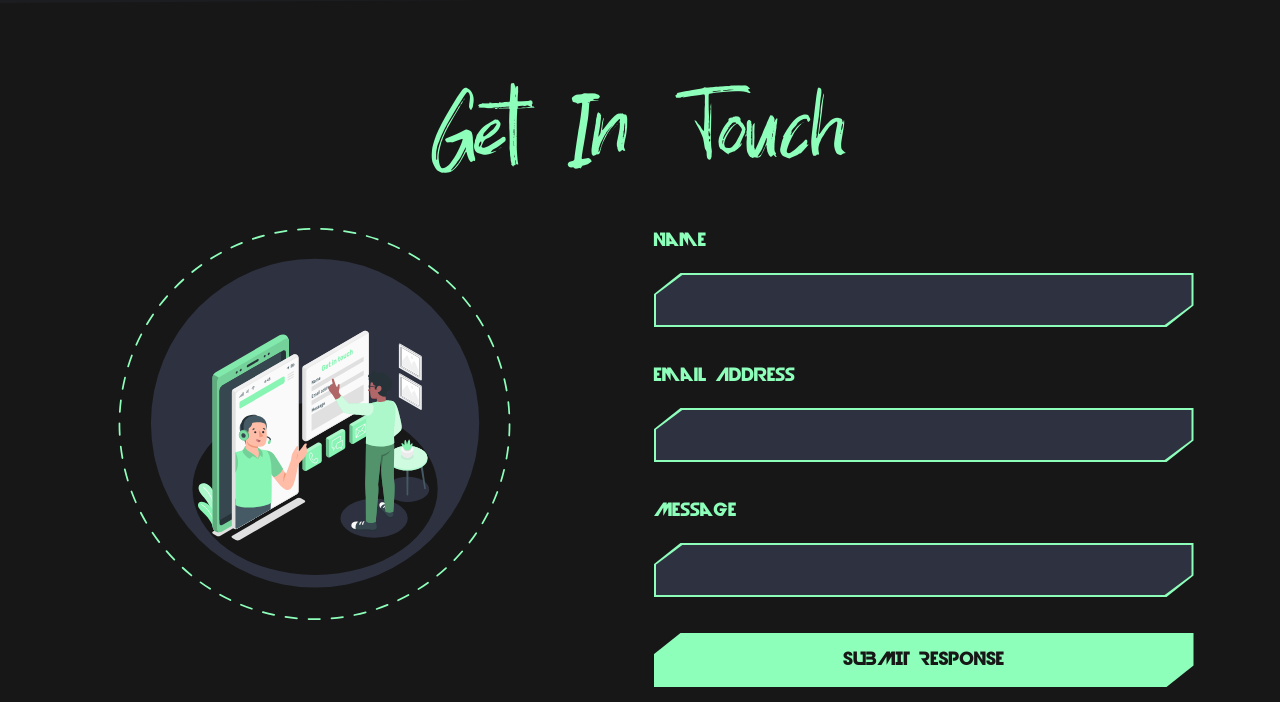
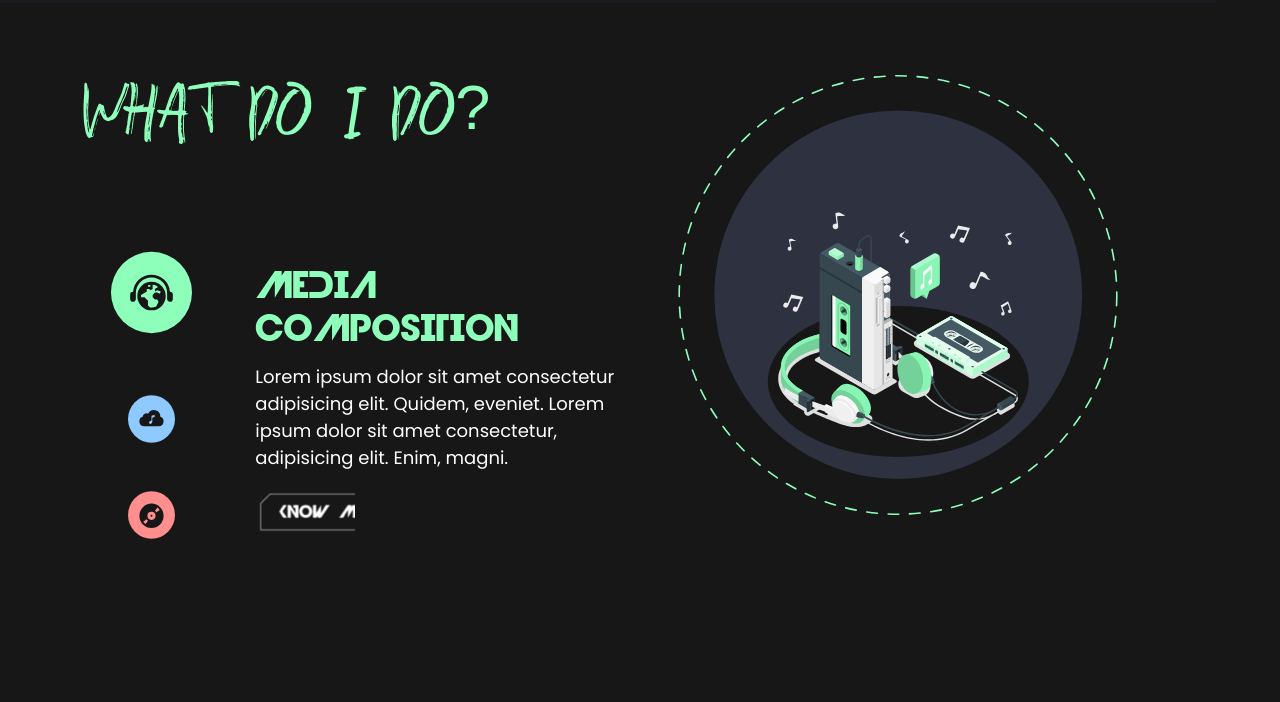
Before and after one commit to akshat100130/Backbencher_Portfolio, a plain HTML site: page home.html in a window 1280 px wide. Shown: the part 2333-3035 px from the top of the page. Drawn offline with nearby package versions, Linux system fonts and the light colour scheme.

Commit message:
commit 2

```diff
--- a/home.html
+++ b/home.html
@@ -106,6 +106,39 @@
 
         </div>
     </section>
+    <!-- ############################################### WHAT HE DO  -->
+    <section id="whathedo">
+        <div class="container">
+            <div class="row">
+                <div class="col-md-6 col-sm-12">
+                    <h1 class="heading">WHAT DO I DO?</h1>
+                    <div class="rightside">
+                        <div class="col-md-3 col-sm-3 sideimages">
+                            <!-- <div class="vl"></div> -->
+                            <img class="imager chosen" src="./public/images/headphone.svg" alt="Music">
+                            <!-- <div class="vl"></div> -->
+                            <img class="imager notchosen" src="./public/images/soundcloud.svg" alt="Soundcloud">
+                            <!-- <div class="vl"></div> -->
+                            <img class="imager notchosen" src="./public/images/disk.svg" alt="Spotify">
+                        </div>
+                        <div class="texter">
+                            <h1 class="innerhead">
+                                MEDIA COMPOSITION
+                            </h1>
+                            <p class="desc">
+                                Lorem ipsum dolor sit amet consectetur adipisicing elit. Quidem, eveniet.  Lorem ipsum dolor sit amet consectetur, adipisicing elit. Enim, magni.
+                            </p>
+                            <button></button>
+                        </div>
+                    </div>
+                </div>
+                <div class="col-md-6 col-sm-3">
+                    <img class="sider" src="./public/images/whathedo1.svg" alt="Get In Touch">
+                </div>
+                </div>
+            </div>
+        </div>
+    </section>
 
     <!-- ############################################### GET IN TOUCH -->
 
--- a/public/style/home.css
+++ b/public/style/home.css
@@ -199,7 +199,7 @@ body{
 
     padding-bottom: 2rem;
 
-    text-align: center;
+    text-align: left;
     justify-content: center;
     align-items: center;
 }
@@ -242,7 +242,10 @@ body{
     height: 90vh;
     padding: 4rem 0;
     background-color: #1C1D20;
-    clip-path: polygon(5% 0, 100% 0, 100% 75%, 95% 99%, 0 100%, 0 25%);
+    clip-path: polygon(5% 0, 100% 0, 100% 75%, 95% 100%, 0 100%, 0 25%);
+}
+#fresh .heading{
+    text-align: center;
 }
 
 #fresh .imgContainer{
@@ -344,8 +347,8 @@ body{
     /* clip-path: polygon(5% 0, 100% 0, 100% 60%, 95% 100%, 0 100%, 0 40%); */
     position: relative;
     background: var(--heading);
-	-webkit-clip-path: polygon(5% 0, 100% 0, 100% 60%, 95% 100%, 0 100%, 0 40%);
-    clip-path: polygon(5% 0, 100% 0, 100% 60%, 95% 100%, 0 100%, 0 40%);
+	-webkit-clip-path: polygon(4% 0, 100% 0, 100% 70%, 96% 100%, 0 100%, 0 30%);
+    clip-path: polygon(4% 0, 100% 0, 100% 70%, 96% 100%, 0 100%, 0 30%);
     /* background-color: #1C1D20; */
     width: 30rem;
     height: 3rem;
@@ -359,7 +362,7 @@ body{
     bottom: 2px;
     background: #2E3240;
 	-webkit-clip-path: polygon(5% 0, 100% 0, 100% 54%, 95% 100%, 0 100%, 0 46%);
-    clip-path: polygon(5% 0, 100% 0, 100% 60%, 95% 100%, 0 100%, 0 40%);
+    clip-path: polygon(4% 0, 100% 0, 100% 70%, 96% 100%, 0 100%, 0 30%);
 }
 
 
@@ -380,7 +383,7 @@ body{
     height: 3rem;
     background-color: var(--heading);
 
-    clip-path: polygon(5% 0, 100% 0, 100% 60%, 95% 100%, 0 100%, 0 40%);
+    clip-path: polygon(4% 0, 100% 0, 100% 70%, 96% 100%, 0 100%, 0 30%);
 
     border: none;
     outline: none;
@@ -389,3 +392,79 @@ body{
     font-size: 1rem;
     font-family: Devils,sans-serif;
 }
+
+
+/*
+ ################################
+ ################# What he do
+ ################################
+ */
+
+ #whathedo{
+    padding: 4rem 0;
+    height: 87vh;
+}
+#whathedo h1{
+    font-family: Zallord,sans-serif;
+    padding-bottom: 2rem;
+    text-align: left;
+}
+#whathedo .rightside{
+    display: flex;
+}
+#whathedo .sideimages{
+    display: flex;
+    flex-direction: column;
+    align-items: center;
+}
+#whathedo .imager{
+    padding-top: 2rem;
+}
+#whathedo .vl{
+  border-left: 6px solid green;
+  height: 5rem;
+  margin-bottom: -5rem;
+  margin-top: -2rem;
+  z-index: -3;
+}
+#whathedo .chosen{
+
+    height: 60%;
+    width: 60%;
+}
+#whathedo .notchosen{
+
+    height: 35%;
+    width: 35%;
+}
+
+#whathedo .rightside .texter{
+    margin-top: 4rem;
+    margin-left: 2rem;
+}
+#whathedo .rightside .texter .innerhead{
+    font-family: Devils,sans-serif;
+    color: var(--heading);
+    font-size: 2rem;
+    /* margin-bottom: 0; */
+    padding-bottom: 0;
+}
+#whathedo .rightside .texter .desc{
+    /* margin-top: 0; */
+    font-family: Poppins,sans-serif;
+    color: var(--text);
+}
+#whathedo .rightside .texter button{
+    background-image: url("../1.png");
+    border: none;
+    height: 50px;
+    width: 100px;
+    background-repeat: no-repeat;
+    background-size: cover;
+    justify-content: center;
+}
+
+#whathedo .sider{
+    height: 90%;
+    width: 90%;
+}
```
Also changed, not shown: index.html (+1 -3 lines), public/images/backer.svg (added), public/images/disk.svg (added), public/images/headphone.svg (added), public/images/soundcloud.svg (added), public/images/whathedo1.svg (added).
